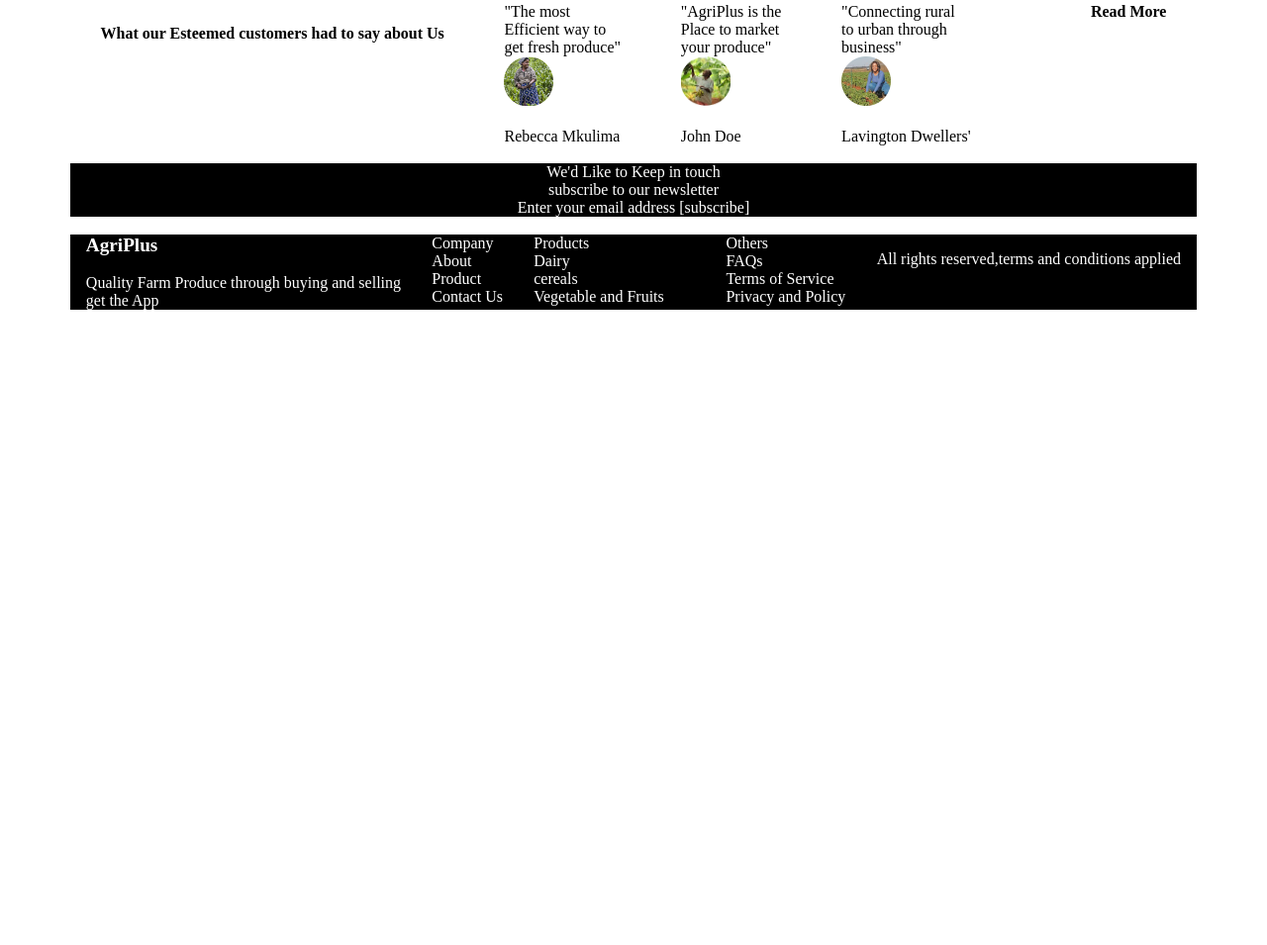
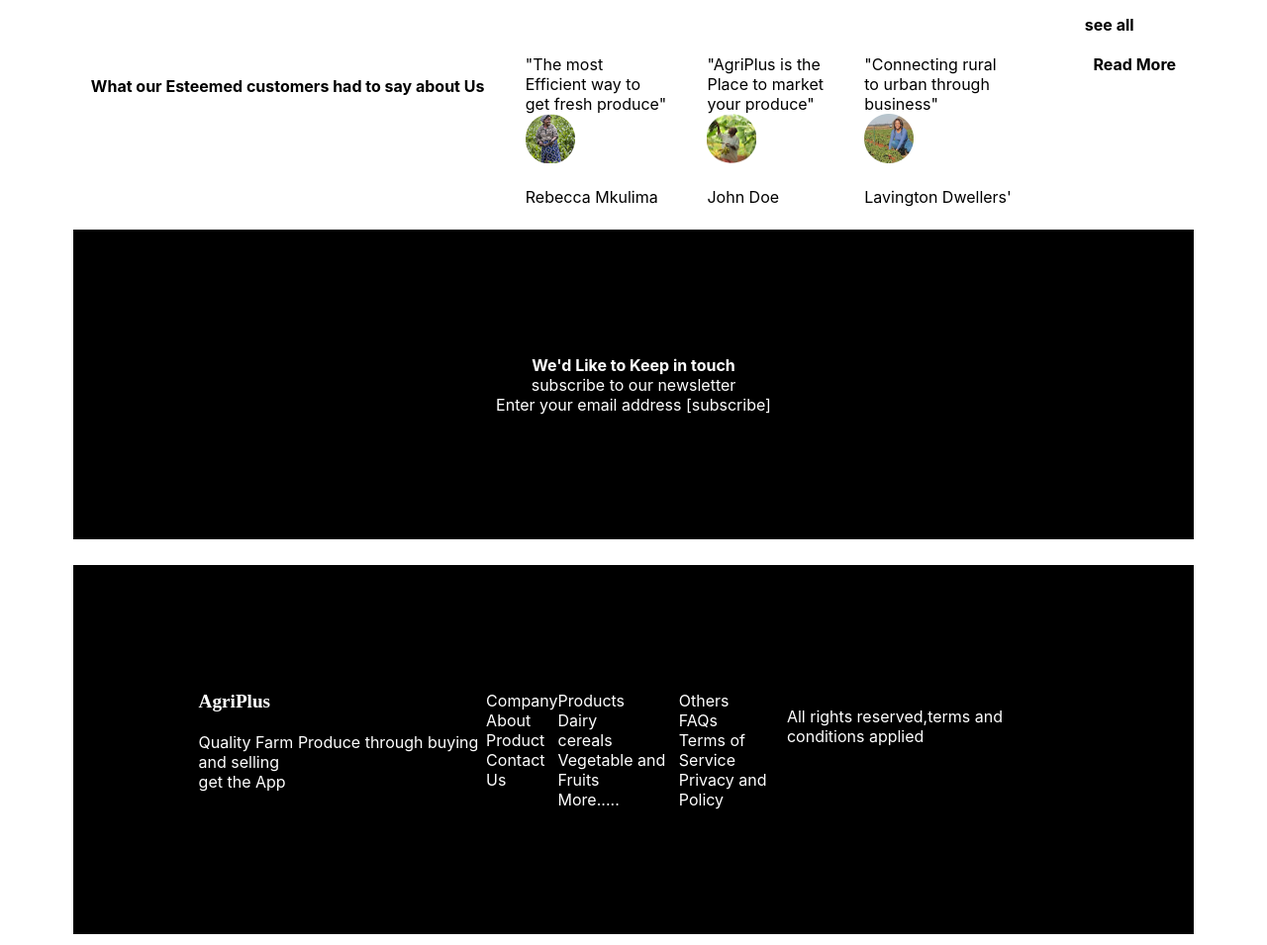
Before and after one commit to bryant-kanda/AgriPlus-Website, a plain HTML site: page index.html in a window 1280 px wide. Shown: the part 1611-2566 px from the top of the page at 99% size. Before the commit the page ends 1932 px from the top, so only its background shows below. Drawn offline with Linux system fonts and the light colour scheme.

Commit message:
increase padding on the footer

```diff
--- a/index.css
+++ b/index.css
@@ -13,7 +13,7 @@
     font-family: Poppins;}
 #log{float: right;}
 .part1{margin-left: 5%;
-    background-image: url("/Assets/image 1.png");
+    background-image: url(/Assets/image\ 1.png);
     display: flex;}
  .part2{display: flex;
     justify-content: space-around;
@@ -50,6 +50,8 @@
 .part9{text-align:center;
     color: white;
     background-color: black;
+    border: solid;
+    padding: 10%;
     margin-right:5%;
     margin-left: 5%;}
 .part10{
@@ -57,9 +59,12 @@
     justify-content: space-around;
     color: white;
     background-color: black;
+    border: solid;
+    padding: 10%;
     margin-right:5%;
     margin-left: 5%;
 }
 .read{font-weight: bold;
     text-align: end;
 }
+body{font-family: Poppins, Inter;}
--- a/index.html
+++ b/index.html
@@ -117,7 +117,7 @@
 <br>
 <section class="part9"
 <br>
-    <div>We'd Like to Keep in touch</div>
+    <div><strong>We'd Like to Keep in touch</strong></div>
     <div>subscribe to our newsletter</div>
     <div>Enter your email address [subscribe]</div>
 </section>
@@ -128,12 +128,13 @@
 <div id="Agri">AgriPlus</div><br>Quality Farm Produce through buying and selling<br>get the App
  </div>
  <div>Company<br>About<br>Product<br>Contact Us</div>
-</div>Products<br>Dairy<br>cereals<br>Vegetable and Fruits</div>
+</div>Products<br>Dairy<br>cereals<br>Vegetable and Fruits<br>More.....</div>
 <div>
-</div>Others<br>FAQs<br>Terms of Service<br>Privacy and Policy</div>
+Others<br>FAQs<br>Terms of Service<br>Privacy and Policy
 </div>
 <br>
-<div>
+<br>
+<br>
 <p>All rights reserved,terms and conditions applied</p>
 </div>
 </section>
```
Lines whose indentation alone changed are shown as unchanged.
